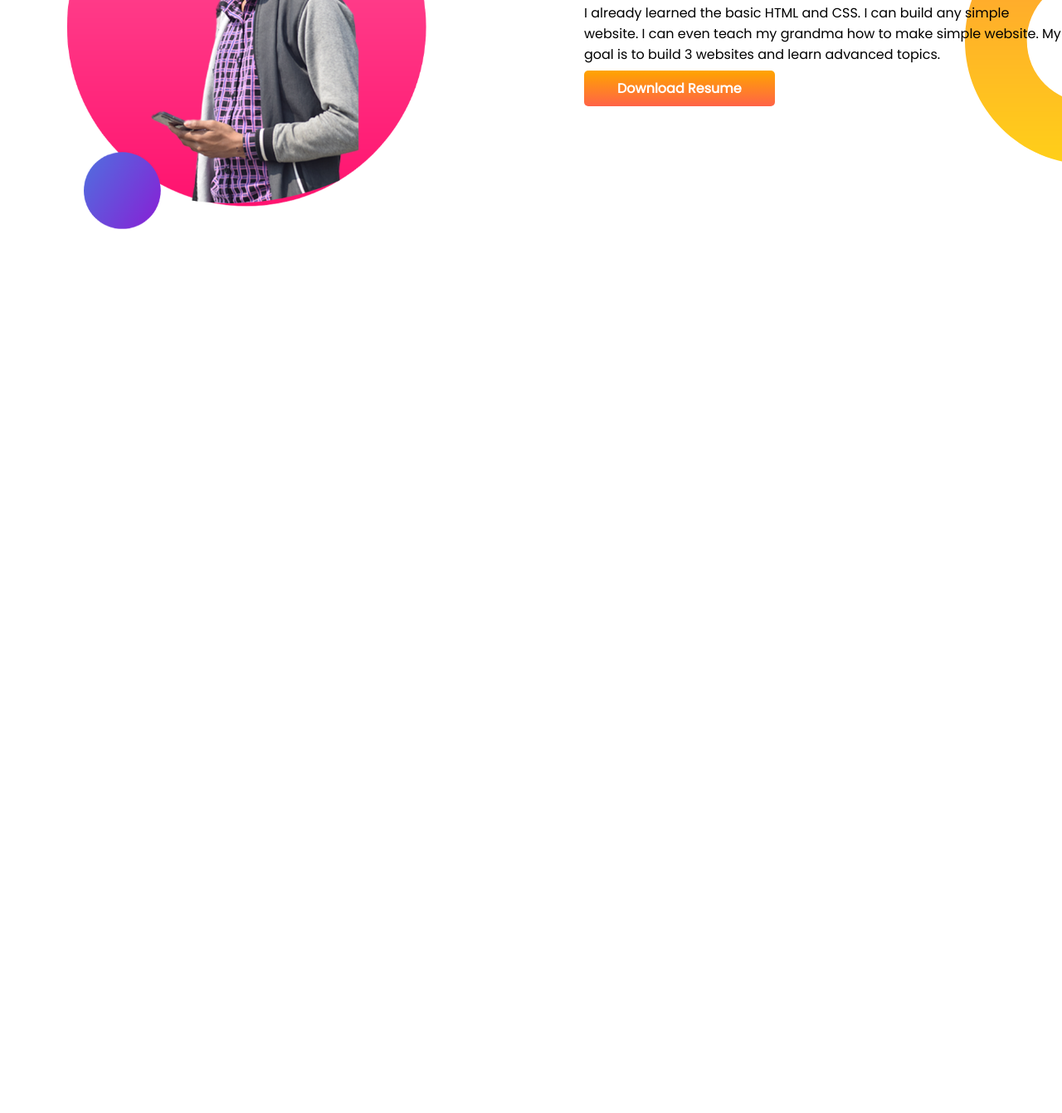
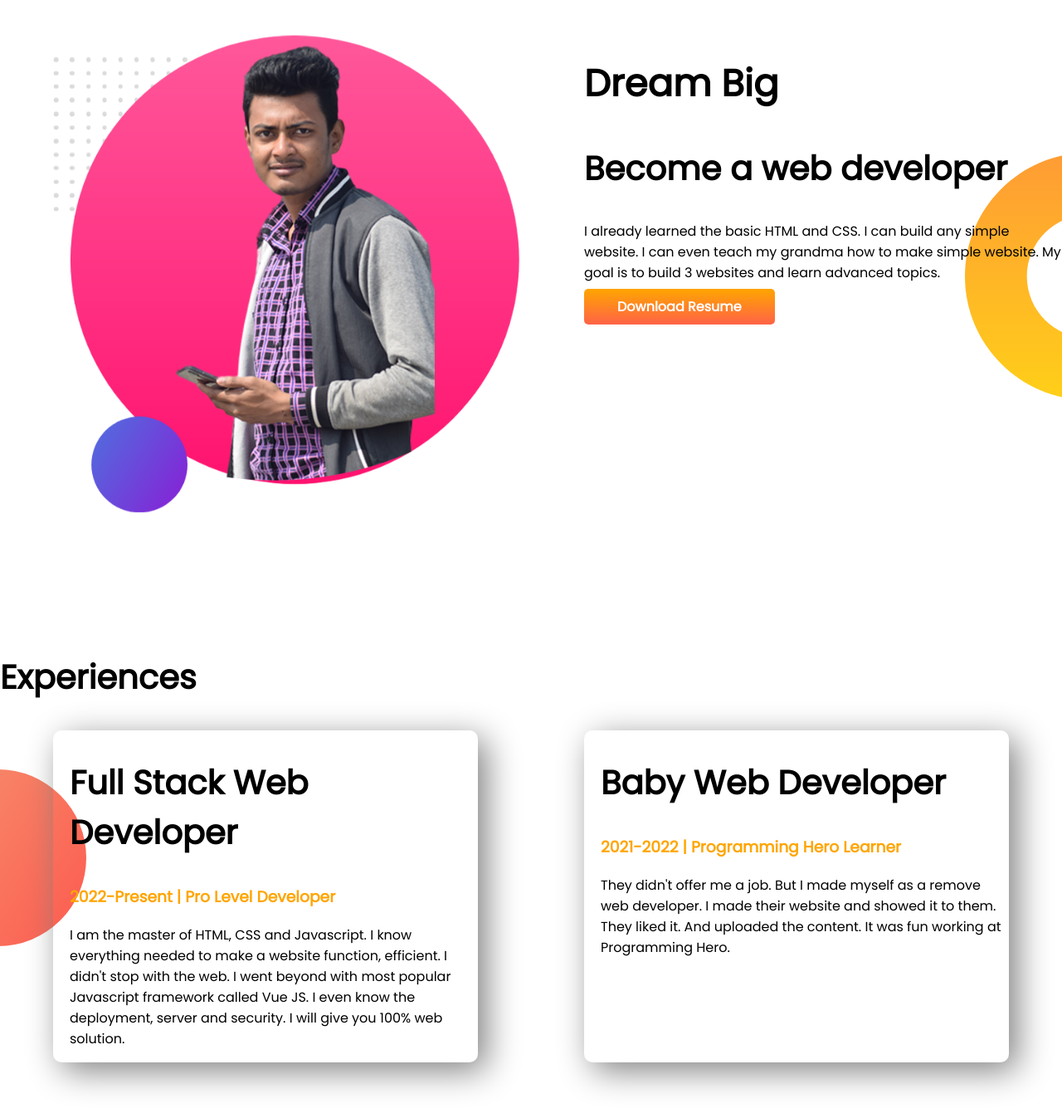
Before and after one commit to Rifat3706/rokibul-hasnat-rifat, a plain HTML site: page index.html in a window 1280 px wide. Shown: the part 699-2040 px from the top of the page at 83% size. Before the commit the page ends 991 px from the top, so only its background shows below. Drawn offline with Linux system fonts and the light colour scheme.

Commit message:
experience added

```diff
--- a/index.html
+++ b/index.html
@@ -13,7 +13,7 @@
 </head>
 
 <body>
-    <section class="top-banner">
+    <section class="top-banner flexible-container">
         <div class="half-width">
             <h1>Welcome To</h1>
             <h1> <span class="orange-color">Rokibul Hasnat Rifat </span> World!</h1>
@@ -25,7 +25,7 @@
             <img src="images/rifat-bg.png" alt="">
         </div>
     </section>
-    <section class="dream-big">
+    <section class="dream-big flexible-container">
         <div class="half-width">
             <img src="images/rifat-bg2.PNG" alt="">
         </div>
@@ -36,6 +36,22 @@
             <a class="link-button" target="_blank" href="https://drive.google.com/file/d/18YvnS67_-7radRRkMa3uxdS9KzEzXC8H/view?usp=sharing">Download Resume</a>
         </div>
     </section>
+    <section class="expericence-area">
+        <h2>Experiences</h2>
+        <div class="flexible-container">
+            <div class="experience-item">
+                <h2>Full Stack Web Developer</h2>
+                <h3 class="orange-color">2022-Present | Pro Level Developer</h3>
+                <p>I am the master of HTML, CSS and Javascript. I know everything needed to make a website function, efficient. I didn't stop with the web. I went beyond with most popular Javascript framework called Vue JS. I even know the deployment, server and security. I will give you 100% web solution.</p>
+            </div>
+            <div class="experience-item">
+                <h2>Baby Web Developer</h2>
+                <h3 class="orange-color">2021-2022 | Programming Hero Learner</h3>
+                <p>They didn't offer me a job. But I made myself as a remove web developer. I made their website and showed it to them. They liked it. And uploaded the content. It was fun working at Programming Hero.</p>
+            </div>
+        </div>
+
+    </section>
 </body>
 
 </html>
--- a/style.css
+++ b/style.css
@@ -5,18 +5,22 @@ body{
 h1{
     font-size: 45px;
 }
+h2{
+    font-size: 40px;
+}
 .orange-color{
     color: orange;
 }
-section{
+.flexible-container{
     display: flex;
+    margin-bottom: 150px;
 }
 .half-width{
     width: 50%;
     padding-left: 5%;
 }
 .half-width img{
-    width: 80%;
+    width: 100%;
 }
 .link-button{
     text-decoration: none;
@@ -35,3 +39,16 @@ section{
     background-repeat: no-repeat;
     background-position: right;
 }
+.expericence-area{
+    background-image: url(images/exp-bg.png);
+    background-repeat: no-repeat;
+    background-position: left;
+}
+.experience-item{
+    box-shadow: 10px 10px 40px gray;
+    width: 40%;
+    margin-left: 5%;
+    margin-right: 5%;
+    padding-left: 20px;
+    border-radius: 10px;
+}
```
Also changed, not shown: images/exp-bg.png (added).
